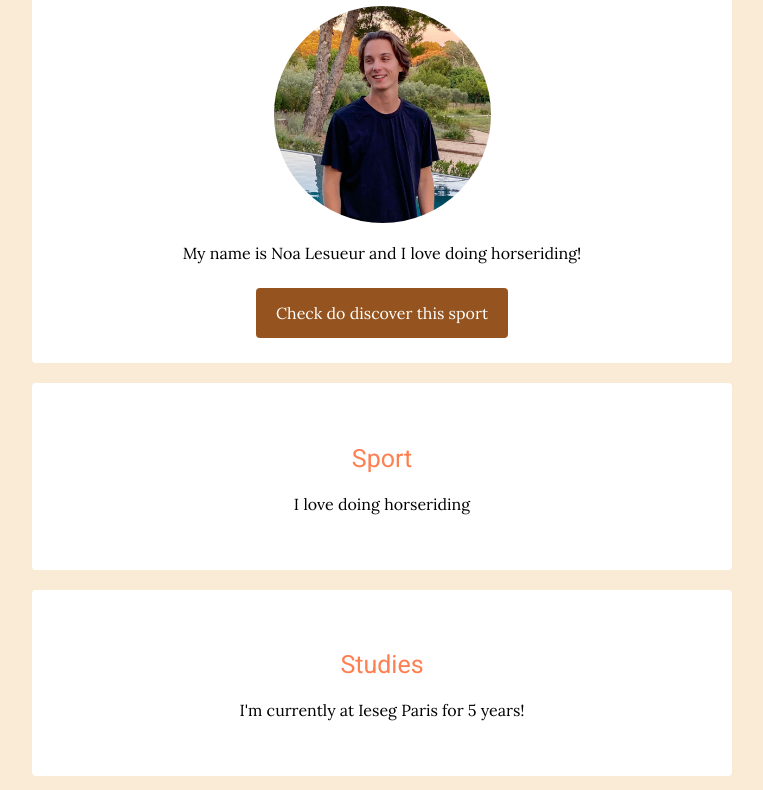
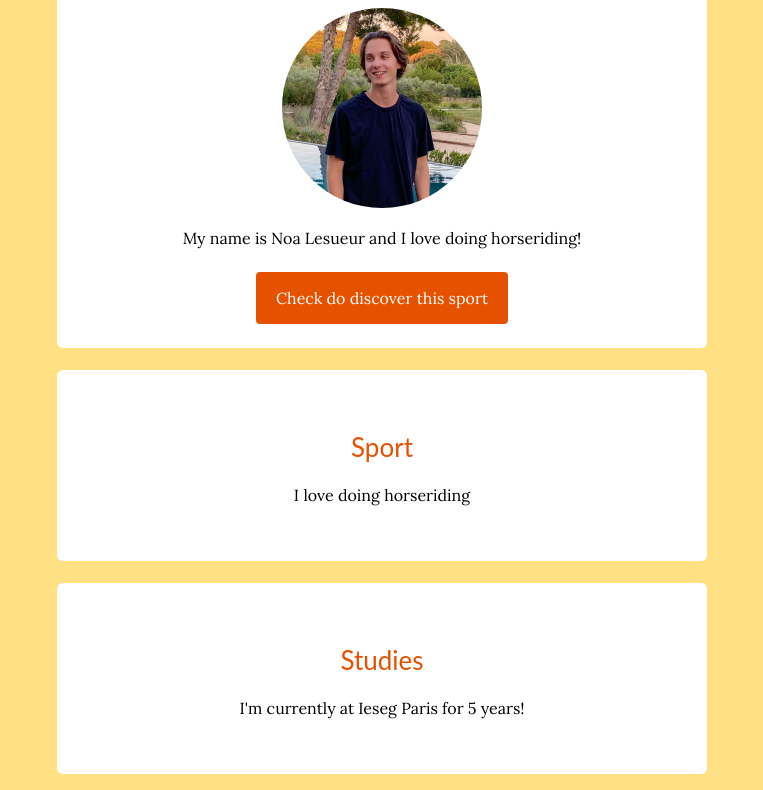
Before and after one commit to Noa-Lesueur/my-profile, a plain HTML site: page index.html in a window 1280 px wide. Shown: the part 164-954 px from the top of the page, without its empty margins (258-1021 px from the left). Drawn offline with Linux system fonts and the light colour scheme.

Commit message:
Update style.css

```diff
--- a/style.css
+++ b/style.css
@@ -1,29 +1,29 @@
 
 body{
- 	background: #FAEBD7;
+ 	background: #FFE082;
  	color: #steelblue;
  	font-family: 'Lora', serif;
  	font-size: 16px;
  	font-weight: lighter;
 }
 h1, h2, h3 {
-	font-family: 'Roboto', sans-serif;
+	font-family: 'Lato', sans-serif;
 }
 h1 {
-  	color: #FF7F50;
+  	color: #E65100;
   	font-size: 36px;
   	font-weight: 600;
 }
 h2 {
-  	color: #FF7F50;
-  	font-size: 25px;
+  	color: #E65100;
+  	font-size: 26px;
   	font-weight: 400;
 }
 a {
  	text-decoration: inherit;
- 	color: #FF7F50;
+ 	color: #E65100;
  	font-weight:
- 	font-size: 14px;
+ 	font-size: 16px;
 }
 a:hover {
 	color: black;
@@ -31,7 +31,7 @@ a:hover {
 
 
 .container {
-	width:700px;
+	width:650px;
 	margin:40px auto;
 }
 
@@ -51,8 +51,8 @@ a:hover {
 	background-color:white;
 	padding: 40px;
 	box-shadow: 0px 10px 30px rgba(0,0,0,0,1);
-	border-radius: 4px;
-	margin: 20px 0px;
+	border-radius: 6px;
+	margin: 22px 0px;
 	text-align: center;
 }
 
@@ -61,9 +61,9 @@ a:hover {
 }
 
 .btn-blue {
-	background-color: #95541F;
+	background-color: #E65100;
 	color: white;
-	padding: 15px 20px;
+	padding: 16px 20px;
 	border-radius: 4px;
 }
 .btn-blue: hover {
@@ -78,12 +78,12 @@ a:hover {
 
 .list-inline li {
 	display: inline;
-	padding: 10px;
+	padding: 12px;
 }
 
 .list-inline i {
-	font-size: 50px;
-	color: rgb(149, 84, 31);
+	font-size: 60px;
+	color: #E65100;
 }
 .list-inline i:hover {
 	color: black;
```
